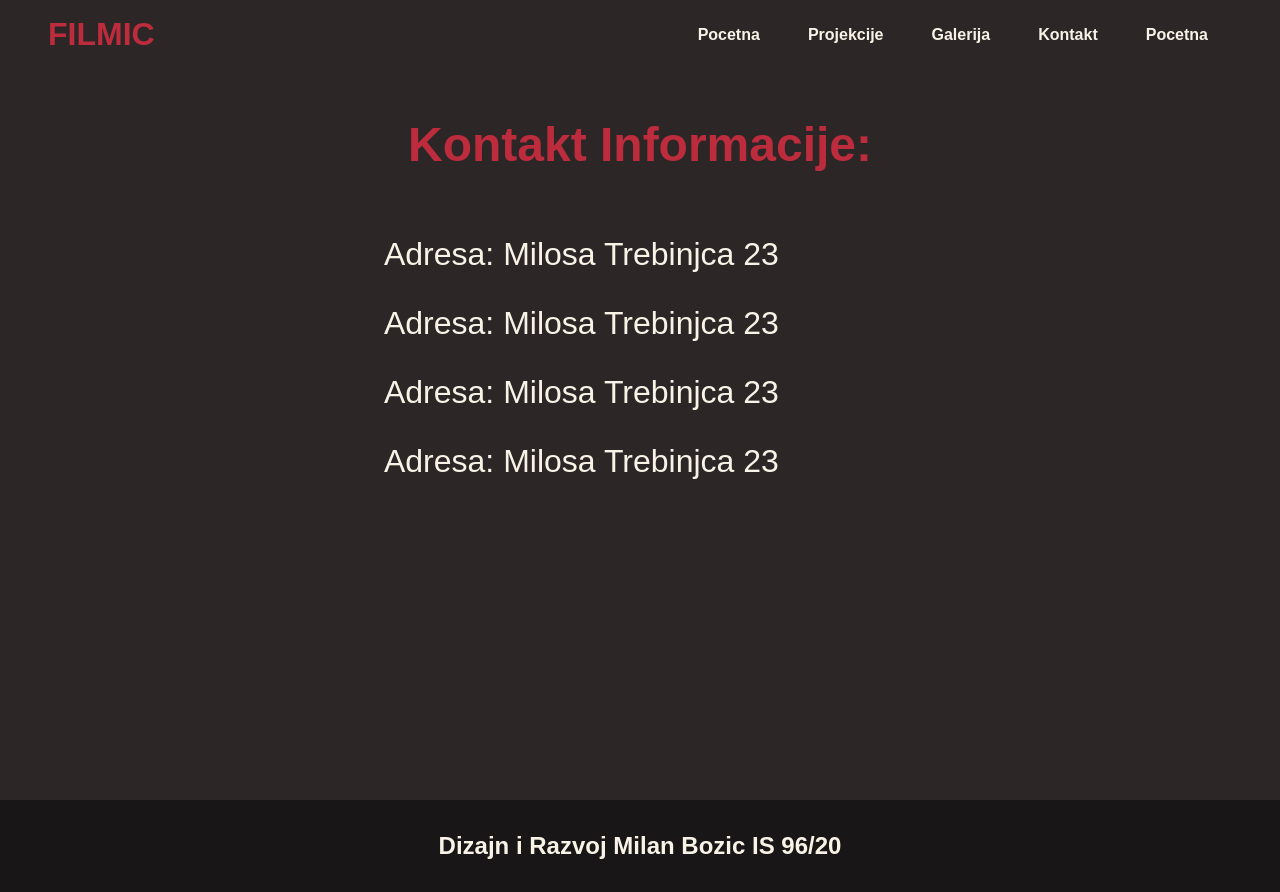
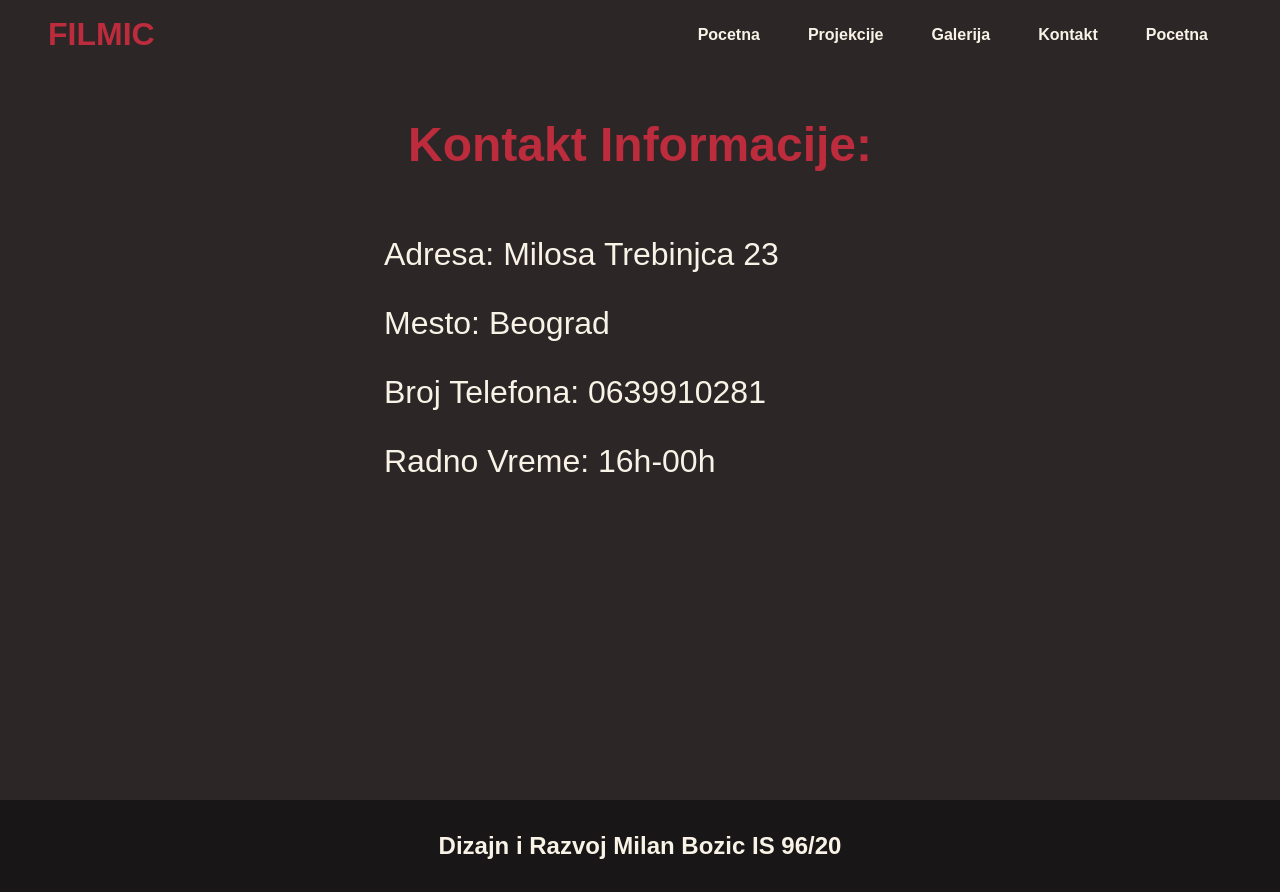
Before and after one commit to Milanb0z/bioskop, a plain HTML site: page kontakt.html in a window 1280 px wide. Drawn offline with Linux system fonts and the light colour scheme.

Commit message:
Update kontakt

```diff
--- a/kontakt.html
+++ b/kontakt.html
@@ -61,13 +61,13 @@
           <span>Adresa:</span> Milosa Trebinjca 23
         </p>
         <p class="contact-info_text">
-          <span>Adresa:</span> Milosa Trebinjca 23
+          <span>Mesto:</span> Beograd
         </p>
         <p class="contact-info_text">
-          <span>Adresa:</span> Milosa Trebinjca 23
+          <span>Broj Telefona:</span> 0639910281
         </p>
         <p class="contact-info_text">
-          <span>Adresa:</span> Milosa Trebinjca 23
+          <span>Radno Vreme:</span> 16h-00h
         </p>
       </div>
     </section>
```
